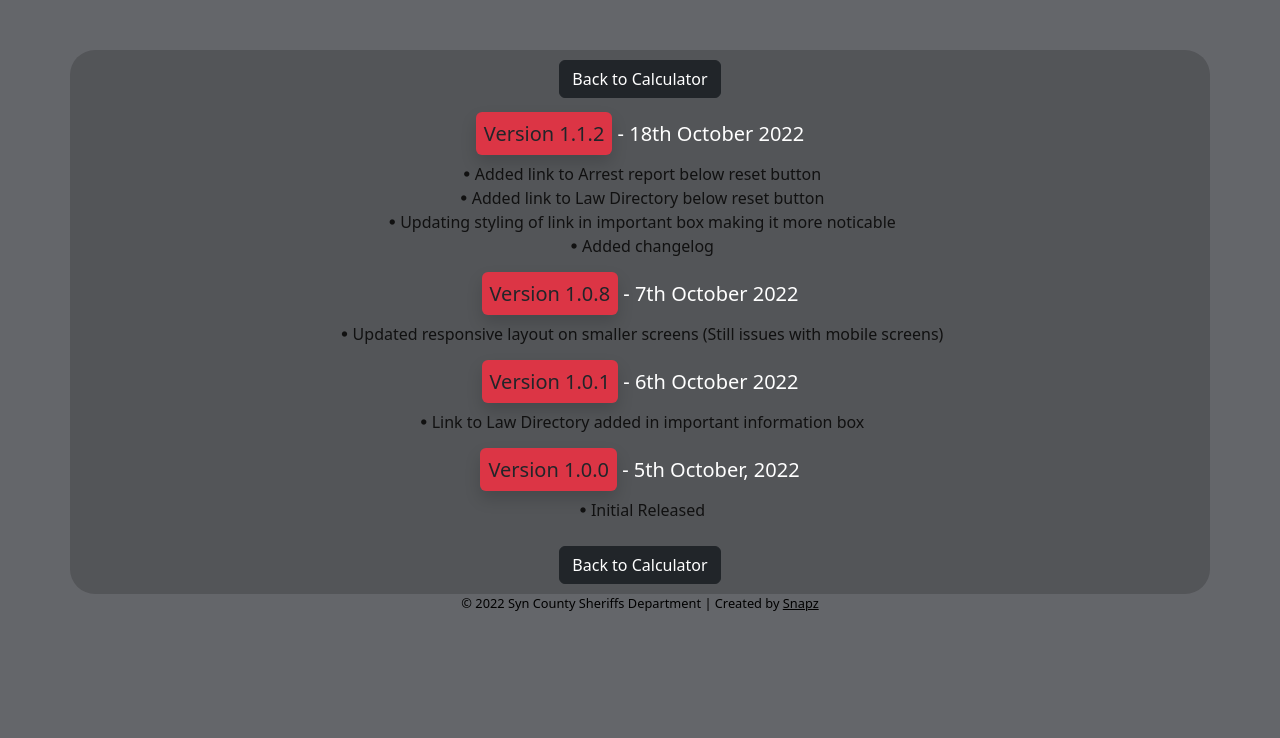
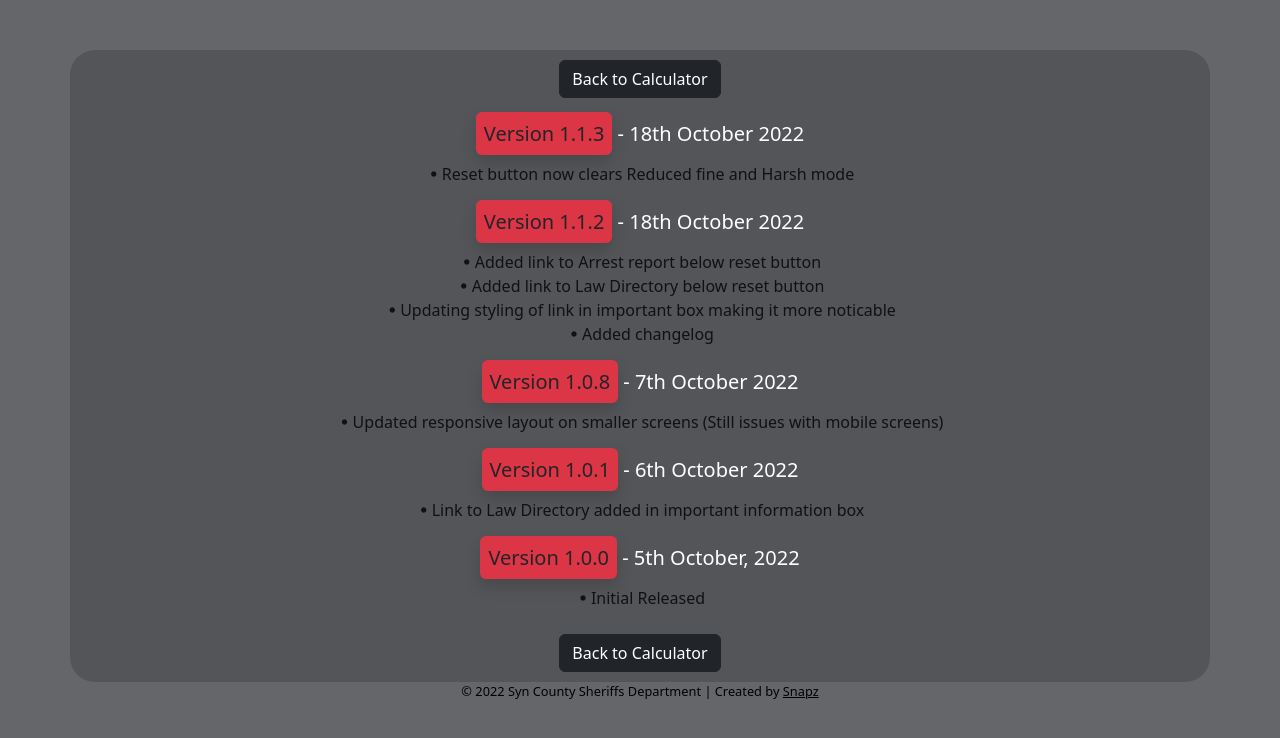
Before and after one commit to coopermatt/snapzen.github.io, a plain HTML site: page changelog.html in a window 1280 px wide. Drawn offline with nearby package versions, Linux system fonts and the light colour scheme.

Commit message:
Reset button update

```diff
--- a/calculator.js
+++ b/calculator.js
@@ -246,4 +246,6 @@ function resetCalc(){
     $('#totalJail').val(0);
     $('#totalFine').val(0);
     $('#confiscate').val("N/A");
+    $('#harsh-mode').prop('checked', false);
+    $('#reduce-fine').prop('checked', false);
 }
--- a/changelog.html
+++ b/changelog.html
@@ -30,6 +30,11 @@
                 <div class="mt-0">
                     <a href="/" class="btn btn-dark">Back to Calculator</a>
                 </div>
+
+                <h5 class="mt-4"> <span class="p-2 bg-danger shadow rounded text-dark"> Version 1.1.3</span> - 18th October 2022</h5>
+                <ul class="list-unstyled mt-3">
+                    <li class="text-muted ml-3"><i class="mdi mdi-circle-medium mr-2"></i>Reset button now clears Reduced fine and Harsh mode</li>
+                </ul>
 
                 <h5 class="mt-4"> <span class="p-2 bg-danger shadow rounded text-dark"> Version 1.1.2</span> - 18th October 2022</h5>
                 <ul class="list-unstyled mt-3">
```
